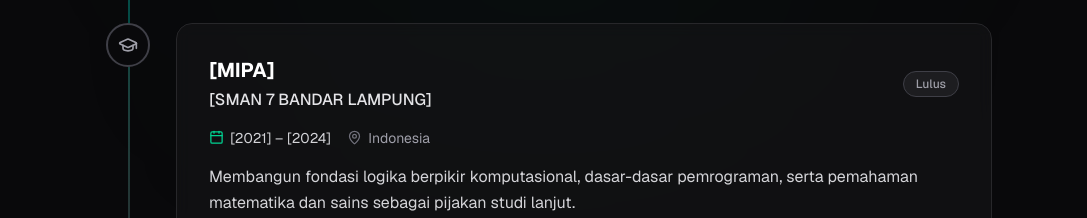
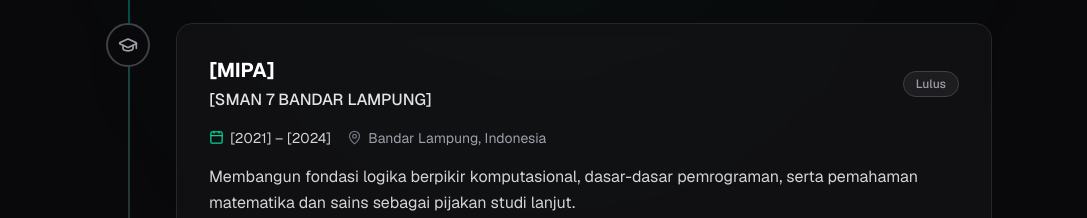
Before and after one commit to Ibrahimasj/my-portfolio, a Next.js app: page / in a window 1280 px wide. Shown: the part 2320-2538 px from the top of the page, without its empty margins (96-1183 px from the left). Built offline with nearby package versions, Linux system fonts and the light colour scheme.

Commit message:
update: location riwayat pendidikan SMA

```diff
--- a/src/components/Education.tsx
+++ b/src/components/Education.tsx
@@ -35,7 +35,7 @@
   {
     degree: '[MIPA]',
     institution: '[SMAN 7 BANDAR LAMPUNG]',
-    location: 'Indonesia',
+    location: 'Bandar Lampung, Indonesia',
     period: '[2021] – [2024]',
     status: 'completed',
     statusText: 'Lulus',
```
